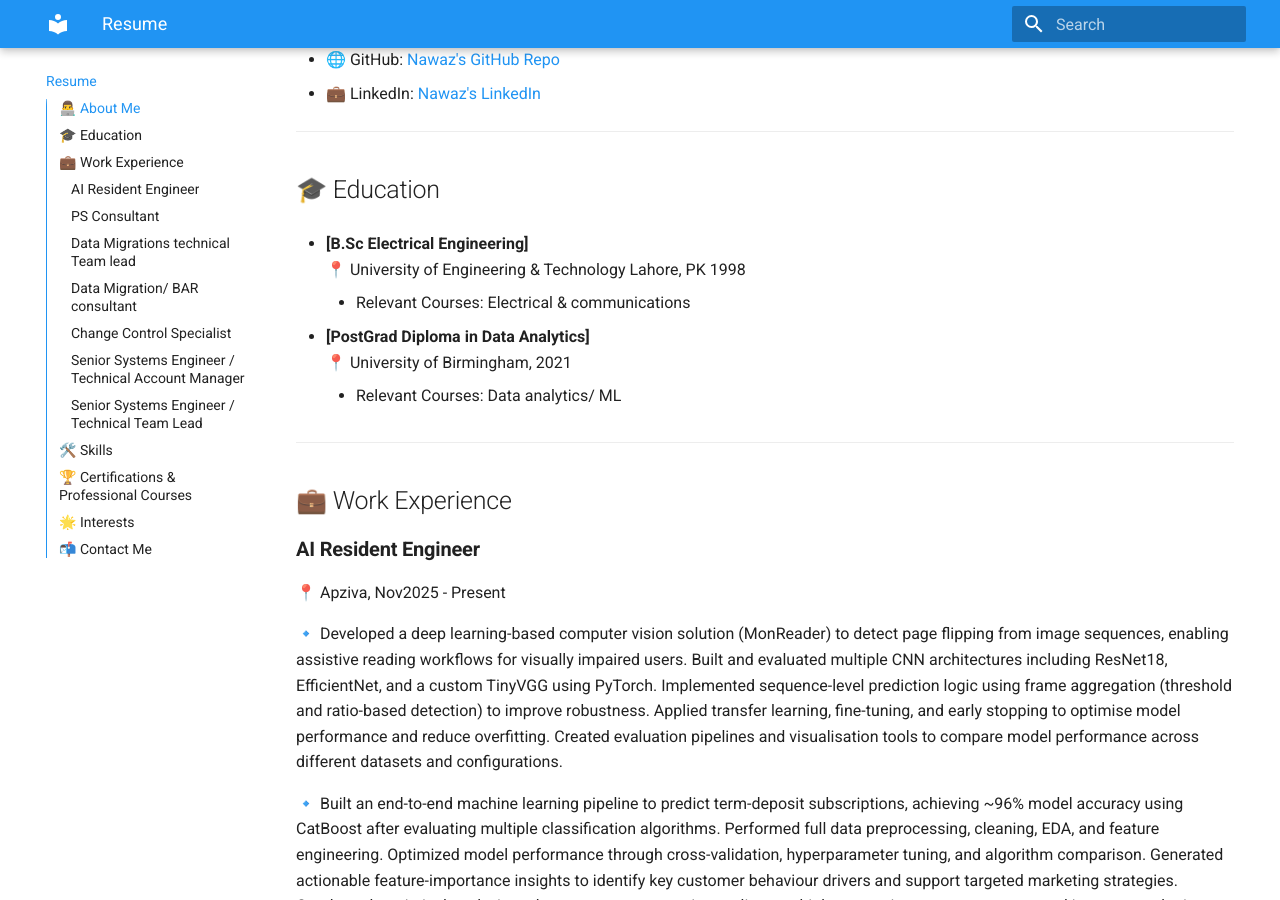
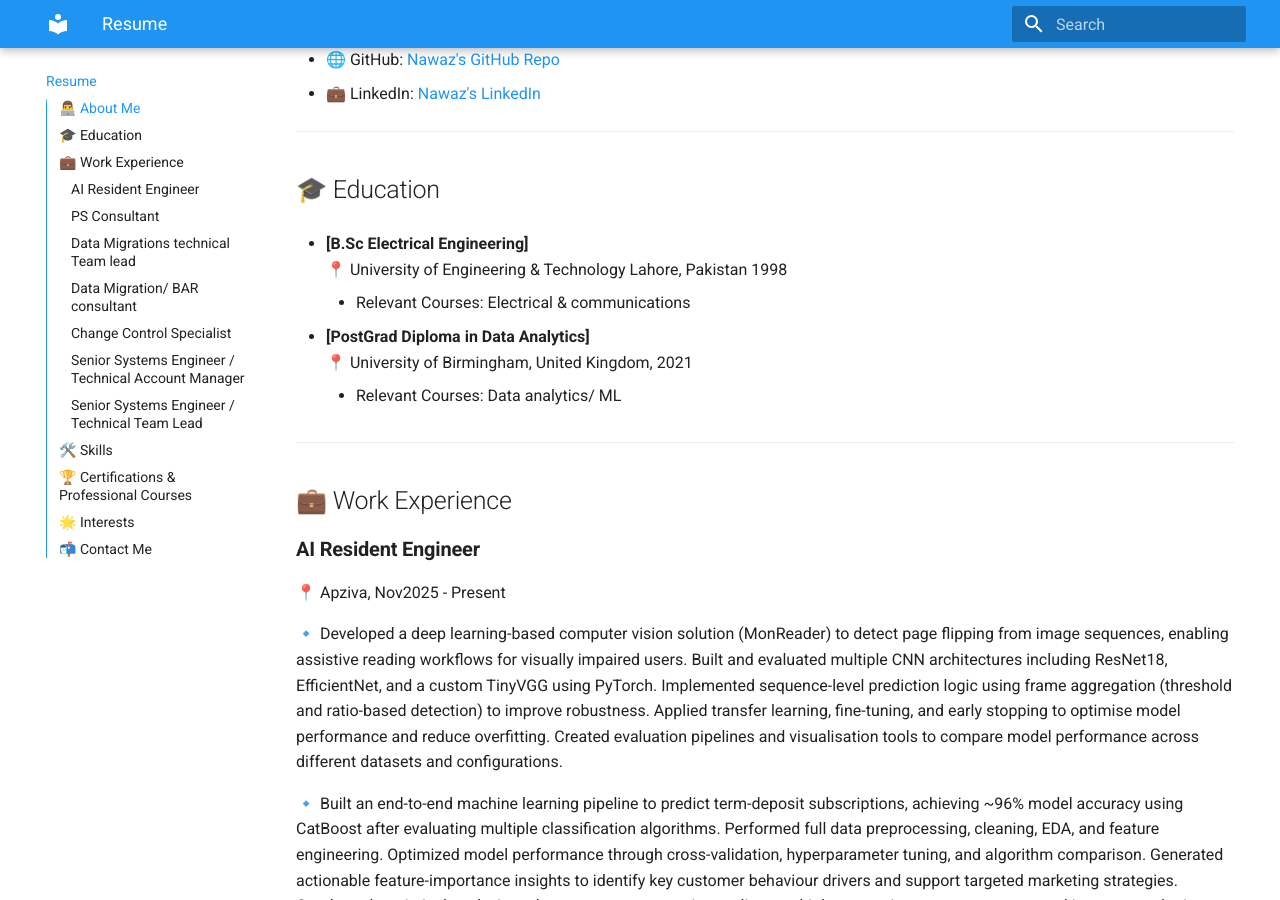
Before and after one commit to nawazyarkhan/myportfolio, an MkDocs documentation site: the page built from docs/resume.md, in a window 1280 px wide and 900 px high, scrolled down 366 px. Built offline with MkDocs 1.6.1 and Material for MkDocs 9.7.7, drawn with Linux system fonts in a browser that asks for light colours.

Commit message:
commit -m "updated CV"

```diff
--- a/docs/resume.md
+++ b/docs/resume.md
@@ -13,11 +13,11 @@ Hi, I'm Nawaz Y. khan! A passionate **Data Engineer**/**Data Scientist**/**ML En
 
 ## 🎓 Education
 - **[B.Sc Electrical Engineering]**
-    📍 University of Engineering & Technology Lahore, PK 1998
+    📍 University of Engineering & Technology Lahore, Pakistan 1998
     - Relevant Courses: Electrical & communications
 
 - **[PostGrad Diploma in Data Analytics]**
-    📍 University of Birmingham, 2021
+    📍 University of Birmingham, United Kingdom, 2021
     - Relevant Courses: Data analytics/ ML
 
 ---
```
